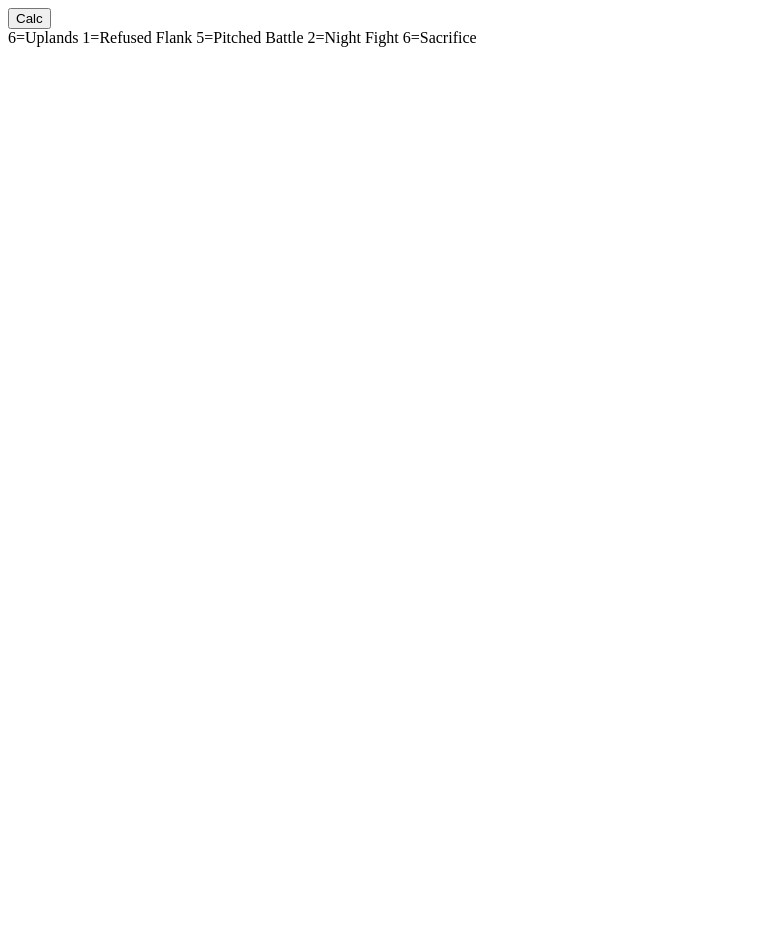
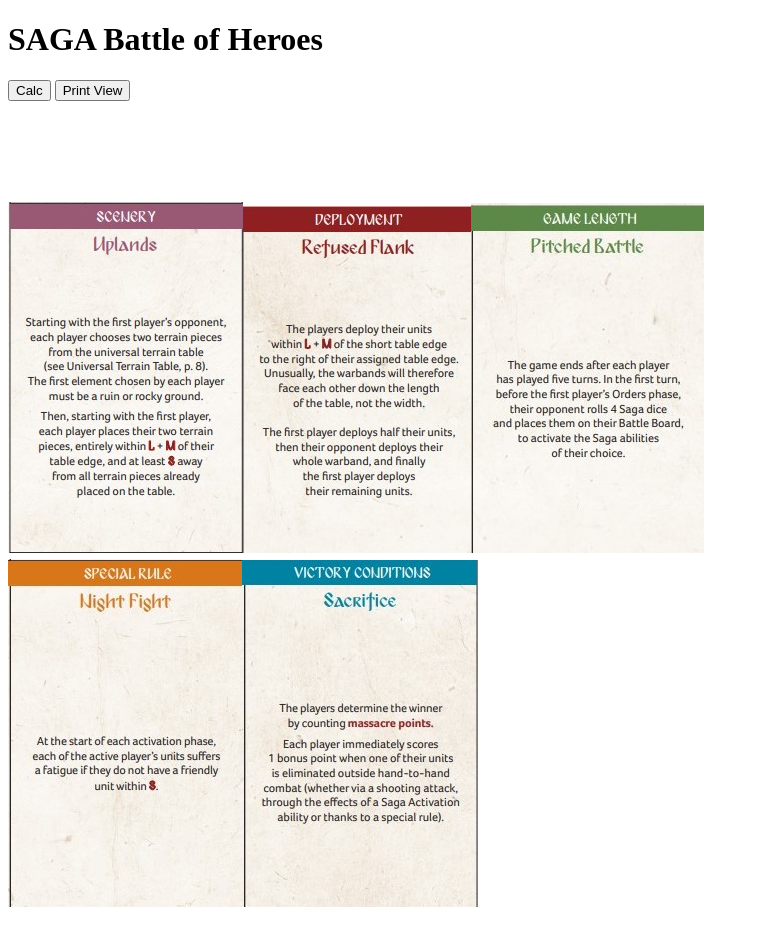
Before and after one commit to scottmc94/saga, a plain HTML site: page index.html in a window 1280 px wide. Both pictures are taken after a click on the button "Calc". Shown: the whole page, without its empty margins (0-759 px from the left). Before the commit the page ends 800 px from the top, so only its background shows below. Drawn offline with Linux system fonts and the light colour scheme.

Commit message:
First version with cards. Need to finalize print

```diff
--- a/app.js
+++ b/app.js
@@ -4,9 +4,21 @@
 
 calcbtn.addEventListener("click", getbattle);
 
+const prntcbtn = document.getElementById("prnt");
+
+prntbtn.addEventListener("click", prntbattle);
+
+
+
 function getRandomInt(max) {
-    return Math.floor((Math.random() * max)+1);
-  }
+    return Math.floor((Math.random() * max) + 1);
+}
+
+function prntbattle() {
+    document.getElementById('prnt').style.visibility = 'hidden';
+    document.getElementById('calc').style.visibility = 'hidden';
+    window.print()
+}
 
 function getbattle() {
 
@@ -24,26 +36,72 @@
     var G = getRandomInt(6)
     var R = getRandomInt(6)
     var V = getRandomInt(6)
+    var spic = ""
+    var dpic = ""
+    var gpic = ""
+    var rpic = ""
+    var vpic = ""
 
 
-const scenery = [" ","Frontier Region","Marshy Country","Bleak Moor","Rough Ground","Unknown Lands","Uplands"];
-const deploy = [" ","Refused Flank","Meeting Encounter","March Column","Vanguard","Pincer Attack ","Confusion"];
-const gamelength = [" ","Until Dusk","Under Pressure","Regicide","Unknown Length","Pitched Battle ","Cautious"];
-const specrule = [" ","Forced March","Night Fight","A Good Day to Die","A Dash of Nostalgia","Hostile Land","Fog"];
-const victory = [" ","Subjugation","Show of Force","Target","Overrun","Carnage","Sacrifice"];
+
+    const scenery = [" ", "Frontier Region", "Marshy Country", "Bleak Moor", "Rough Ground", "Unknown Lands", "Uplands"];
+    const deploy = [" ", "Refused Flank", "Meeting Encounter", "March Column", "Vanguard", "Pincer Attack ", "Confusion"];
+    const gamelength = [" ", "Until Dusk", "Under Pressure", "Regicide", "Unknown Length", "Pitched Battle ", "Cautious"];
+    const specrule = [" ", "Forced March", "Night Fight", "A Good Day to Die", "A Dash of Nostalgia", "Hostile Land", "Fog"];
+    const victory = [" ", "Subjugation", "Show of Force", "Target", "Overrun", "Carnage", "Sacrifice"];
+
+
+    var spic = spic.concat("images/s", S, ".jpg")
+    var imgUrl = spic
+    var simg = document.createElement('img');
+    simg.src = imgUrl;
+
+
+    var dpic = dpic.concat("images/d", D, ".jpg")
+    var imgUrl = dpic
+    var dimg = document.createElement('img');
+    dimg.src = imgUrl;
+
+    var gpic = gpic.concat("images/g", G, ".jpg")
+    var imgUrl = gpic
+    var gimg = document.createElement('img');
+    gimg.src = imgUrl;
+
+    var rpic = rpic.concat("images/r", R, ".jpg")
+    var imgUrl = rpic
+    var rimg = document.createElement('img');
+    rimg.src = imgUrl;
+
+    var vpic = vpic.concat("images/v", V, ".jpg")
+    var imgUrl = vpic
+    var vimg = document.createElement('img');
+    vimg.src = imgUrl;
+
+
+
+
+
+    //   var battletime = ""
+    //   var battletime = battletime.concat(S,"=",scenery[S]," ",D,"=",deploy[D]," ",G,"=",gamelength[G]," ",R,"=",specrule[R]," ",V,"=",victory[V])
+
+
+
+    //const sdiv = document.querySelector("sdiv");
+    //sdiv.appendChild(img);
+    document.getElementById("sdiv").innerHTML = "";
+    document.getElementById("ddiv").innerHTML = "";
+    document.getElementById("sdiv").appendChild(simg);
+    document.getElementById("sdiv").appendChild(dimg);
+    document.getElementById("sdiv").appendChild(gimg);
+    document.getElementById("ddiv").appendChild(rimg);
+    document.getElementById("ddiv").appendChild(vimg);
 
 
 
 
 
 
-
-
-    var battletime = ""
-    var battletime = battletime.concat(S,"=",scenery[S]," ",D,"=",deploy[D]," ",G,"=",gamelength[G]," ",R,"=",specrule[R]," ",V,"=",victory[V])
-
-    //document.getElementById("mydiv").innerHTML = battletime;
     const div = document.querySelector("div");
-div.innerHTML = "";
-div.appendChild(document.createTextNode(battletime));
+    div.innerHTML = "";
+    div.appendChild(document.createTextNode(battletime));
 }
--- a/index.html
+++ b/index.html
@@ -1,8 +1,9 @@
 <!DOCTYPE html>
 <html lang="en">
+
 <head>
     <meta charset="UTF-8">
-		<title>SAGA Book of Battles</title>
+    <title>SAGA Battle of Heroes</title>
     <link rel="apple-touch-icon" sizes="180x180" href="/apple-touch-icon.png">
     <link rel="icon" type="image/png" sizes="32x32" href="/favicon-32x32.png">
     <link rel="icon" type="image/png" sizes="16x16" href="/favicon-16x16.png">
@@ -11,19 +12,31 @@
     <meta name="msapplication-TileColor" content="#da532c">
     <meta name="theme-color" content="#ffffff">
 </head>
+
 <body>
+    <h1>SAGA Battle of Heroes</h1>
+
+    <button type="button" name="button" id="calc">Calc</button>
+    <button type="button" name="prnt" id="prnt">Print View</button>
+    <br>
+    <h2>
+        <div>Press the button!</div>
+        <br>
+        <br>
+        <br>
+        <div id="sdiv"></div>
+        <div id="ddiv"></div><br>
 
 
-        <button type="button" name="button" id="calc">Calc</button>
-
-        <div><h2>Press button!</h2></div>
-
+    </h2>
     <!--<input name genbtn="btntest" type="button" value="Check"
 onclick="window.location.href = 'http://www.google.com'" />
 -->
+
 
 </body>
 
 <script src="app.js"></script>
 <noscript>You need to enable JavaScript to view the full site.</noscript>
+
 </html>
```
Lines whose indentation alone changed are shown as unchanged.
